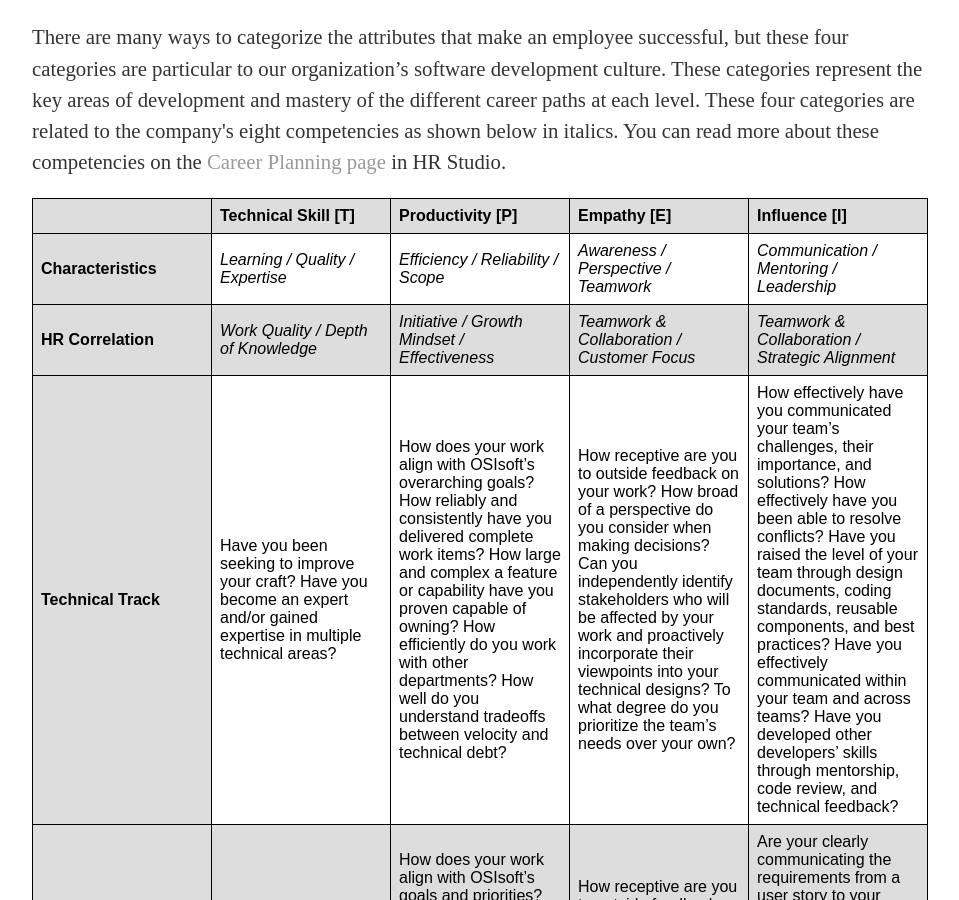
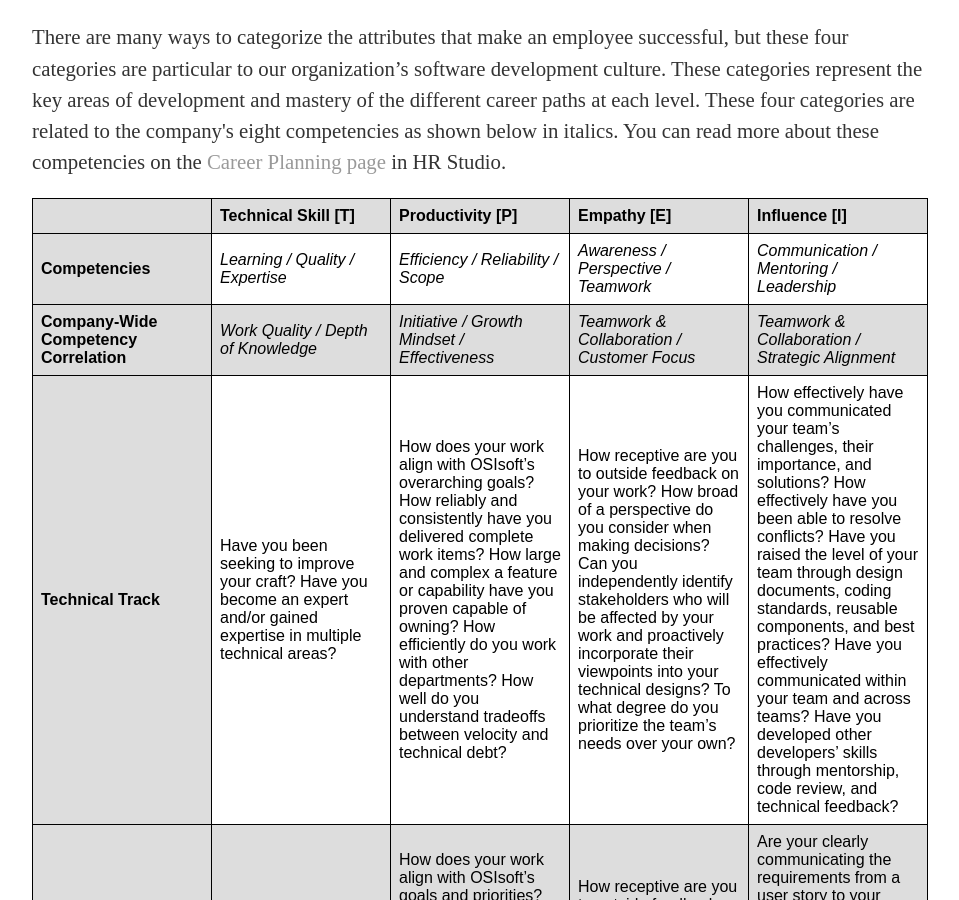
Before and after one commit to OSIEng/osieng.github.io, a Jekyll site: the page built from career/index.html, in a window 1280 px wide and 900 px high, scrolled down 496 px. Shown: the whole window, without its empty margins (160-1119 px from the left). Built offline with Jekyll 4.4.1, drawn with Linux system fonts in a browser that asks for light colours.

Commit message:
Update index.html

```diff
--- a/career/index.html
+++ b/career/index.html
@@ -42,14 +42,14 @@ td, th {
 		<th>Influence [I]</th>
 	</tr>
 	<tr>
-		<th bgcolor="#dddddd">Characteristics</th>
+		<th bgcolor="#dddddd">Competencies</th>
 		<td><i>Learning / Quality / Expertise</i></td>
 		<td><i>Efficiency / Reliability / Scope</i></td>
 		<td><i>Awareness / Perspective / Teamwork</i></td>
 		<td><i>Communication / Mentoring / Leadership</i></td>
 	</tr>
 	<tr>
-		<th bgcolor="#dddddd">HR Correlation</th>
+		<th bgcolor="#dddddd">Company-Wide Competency Correlation</th>
 		<td><i>Work Quality / Depth of Knowledge</i></td>
 		<td><i>Initiative / Growth Mindset / Effectiveness</i></td>
 		<td><i>Teamwork & Collaboration / Customer Focus</i></td>
```
